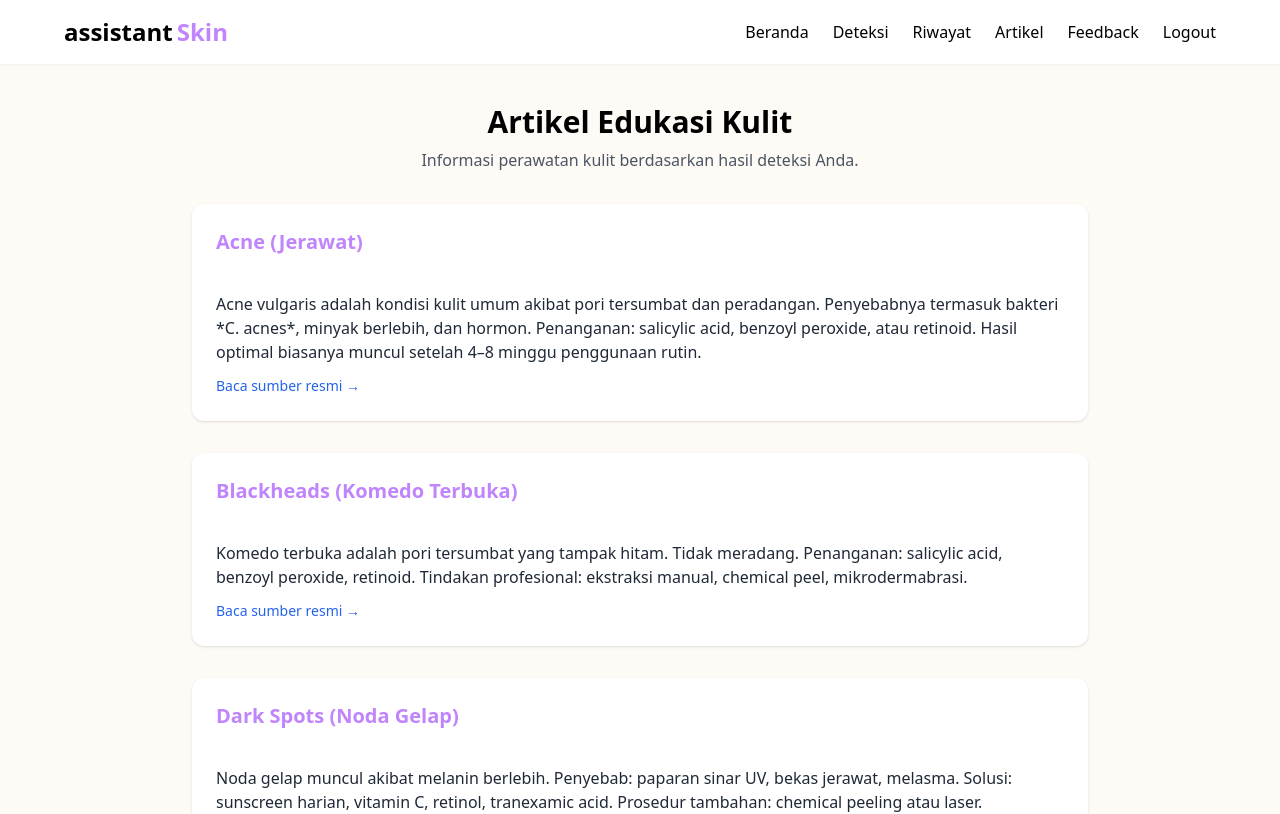
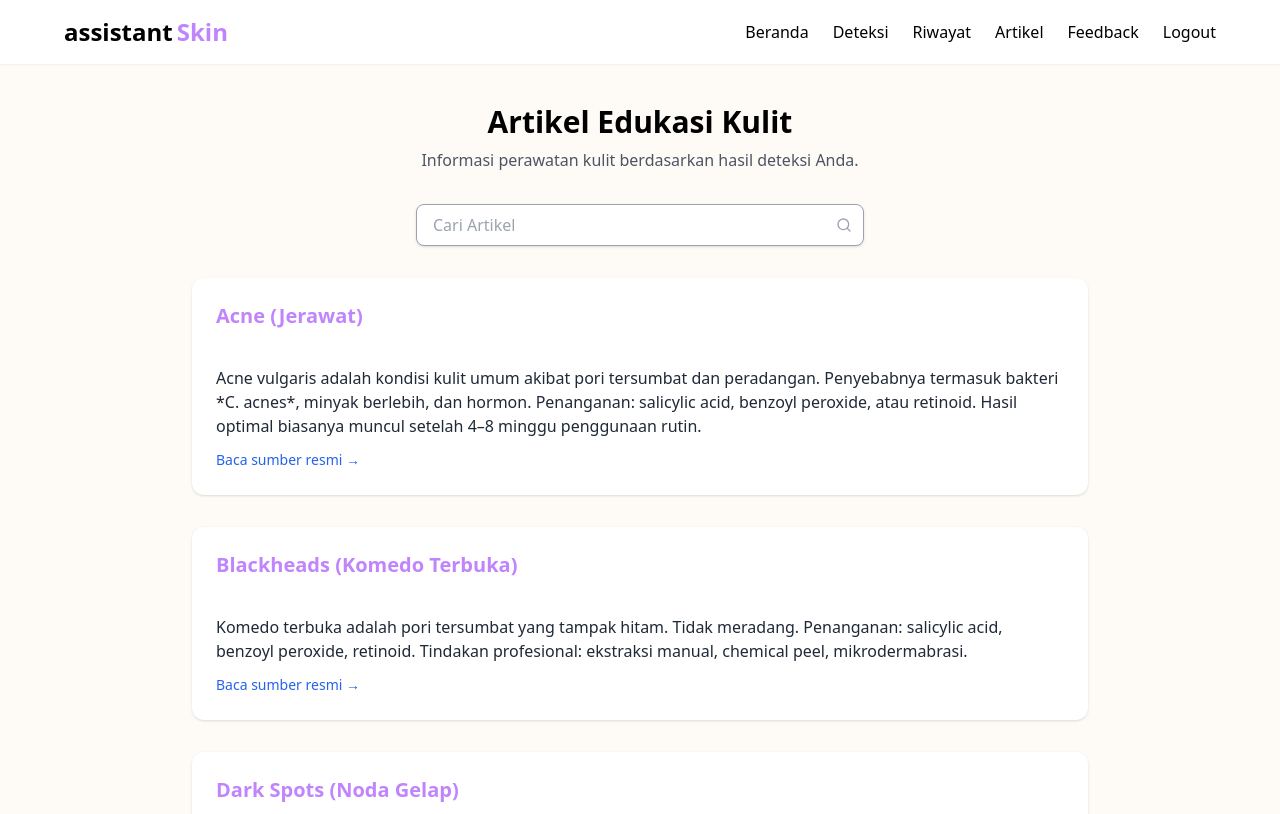
Before and after one commit to Ilham593/asistant-kulit, a React (Vite) app: page /edukasi in a window 1280 px wide. Shown: the top 814 px of the page. Built offline with nearby package versions, Linux system fonts and the light colour scheme; sample sign-in values are in the browser's storage.

Commit message:
add search feature in article page

```diff
--- a/src/pages/detect-page.jsx
+++ b/src/pages/detect-page.jsx
@@ -1,4 +1,4 @@
-import { useState, useEffect } from "react";
+import { useState } from "react";
 import { useSelector } from "react-redux";
 import DetectPresenter from "../presenters/detect-presenter";
 import { CameraHandler } from "../utils/camera-handler";
--- a/src/pages/edu-list-page.jsx
+++ b/src/pages/edu-list-page.jsx
@@ -1,5 +1,6 @@
-import React from "react";
+import React, { useState, useEffect, useRef } from "react";
 import { Link } from "react-router-dom";
+import { FiSearch } from "react-icons/fi";
 
 const dataArtikel = [
   {
@@ -48,6 +49,56 @@ Keriput terjadi karena penuaan, UV, ekspresi wajah, atau merokok. Pencegahan: su
 ];
 
 export default function ArtikelPage() {
+  const [articles] = useState(dataArtikel);
+  const [searchQuery, setSearchQuery] = useState("");
+  const [filteredArticles, setFilteredArticles] = useState(dataArtikel);
+  const [suggestions, setSuggestions] = useState([]);
+  const wrapperRef = useRef(null);
+  const inputRef = useRef(null);
+
+  useEffect(() => {
+    setFilteredArticles(articles);
+  }, [articles]);
+
+  useEffect(() => {
+    if (!searchQuery.trim()) {
+      setSuggestions([]);
+    } else {
+      const matches = articles
+        .filter(a =>
+          a.title.toLowerCase().includes(searchQuery.toLowerCase())
+        )
+        .slice(0, 5);
+      setSuggestions(matches);
+    }
+  }, [searchQuery, articles]);
+
+  const applyFilter = (query) => {
+    const q = query || searchQuery;
+    setFilteredArticles(
+      articles.filter(a =>
+        a.title.toLowerCase().includes(q.toLowerCase())
+      )
+    );
+    setSuggestions([]);
+  };
+
+  const pickSuggestion = (title) => {
+    setSearchQuery(title);
+    applyFilter(title);
+    inputRef.current.focus();
+  };
+
+  useEffect(() => {
+    const onClick = e => {
+      if (wrapperRef.current && !wrapperRef.current.contains(e.target)) {
+        setSuggestions([]);
+      }
+    };
+    document.addEventListener("mousedown", onClick);
+    return () => document.removeEventListener("mousedown", onClick);
+  }, []);
+
   return (
     <div className="min-h-screen bg-[#fefaf6] px-4 py-10">
       <div className="max-w-4xl mx-auto space-y-8">
@@ -58,7 +109,33 @@ export default function ArtikelPage() {
           </p>
         </div>
 
-        {dataArtikel.map((artikel) => (
+        <div ref={wrapperRef} className="relative max-w-md mx-auto">
+          <input
+            ref={inputRef}
+            type="search"
+            placeholder="Cari Artikel"
+            value={searchQuery}
+            onChange={e => setSearchQuery(e.target.value)}
+            onKeyDown={e => e.key === "Enter" && applyFilter()}
+            className="w-full px-4 py-2 border border-gray-400 rounded-lg bg-white shadow focus:ring focus:outline-none pr-10 transition"
+          />
+          <FiSearch className="absolute right-3 top-1/2 -translate-y-1/2 text-gray-400" />
+          {suggestions.length > 0 && (
+            <ul className="absolute left-0 top-full mt-1 w-full bg-white border rounded shadow max-h-48 overflow-y-auto z-10">
+              {suggestions.map(s => (
+                <li
+                  key={s.id}
+                  onMouseDown={() => pickSuggestion(s.title)}
+                  className="px-4 py-2 hover:bg-gray-100 cursor-pointer"
+                >
+                  {s.title}
+                </li>
+              ))}
+            </ul>
+          )}
+        </div>
+
+        {filteredArticles.map((artikel) => (
           <div
             key={artikel.id}
             className="bg-white shadow p-6 rounded-xl space-y-3"
--- a/src/pages/feedback-page.jsx
+++ b/src/pages/feedback-page.jsx
@@ -48,14 +48,16 @@ export default function FeedbackPage() {
           value={comment}
           onChange={(e) => setComment(e.target.value)}
           placeholder="Tulis komentar Anda di sini..."
-            className="w-full border rounded-lg p-3 focus:outline-none focus:ring"
+          className="w-full min-h-[120px] border border-gray-400 rounded-lg p-3 resize-none focus:outline-none focus:ring focus:border-accent"
         />
+        <div className="flex justify-end">
           <button
             type="submit"
             className="mt-2 bg-amber-400 text-white px-4 py-2 rounded hover:bg-amber-500"
           >
             Kirim Komentar
           </button>
+        </div>
       </form>
       ) : (
         <p className="text-center text-gray-600">Silakan login untuk memberi komentar.</p>
```
Lines whose indentation alone changed are shown as unchanged.
